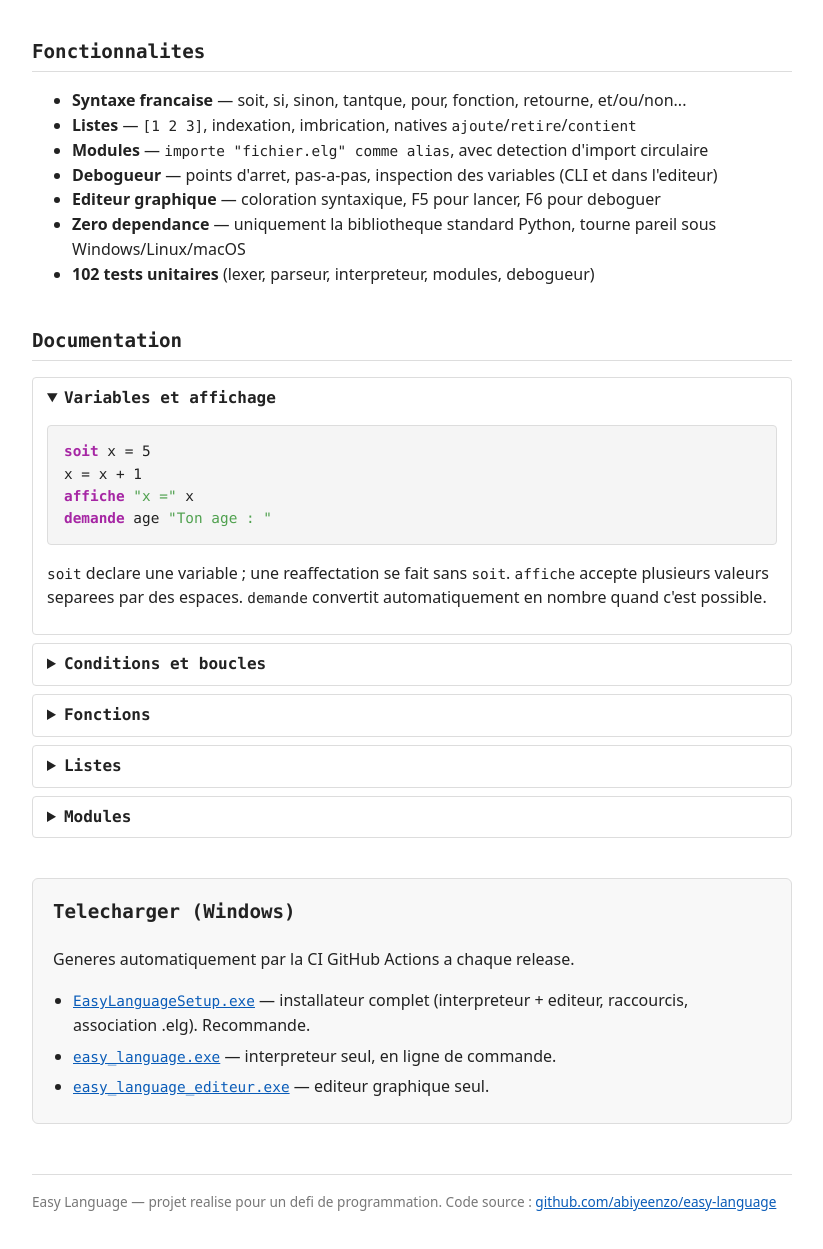
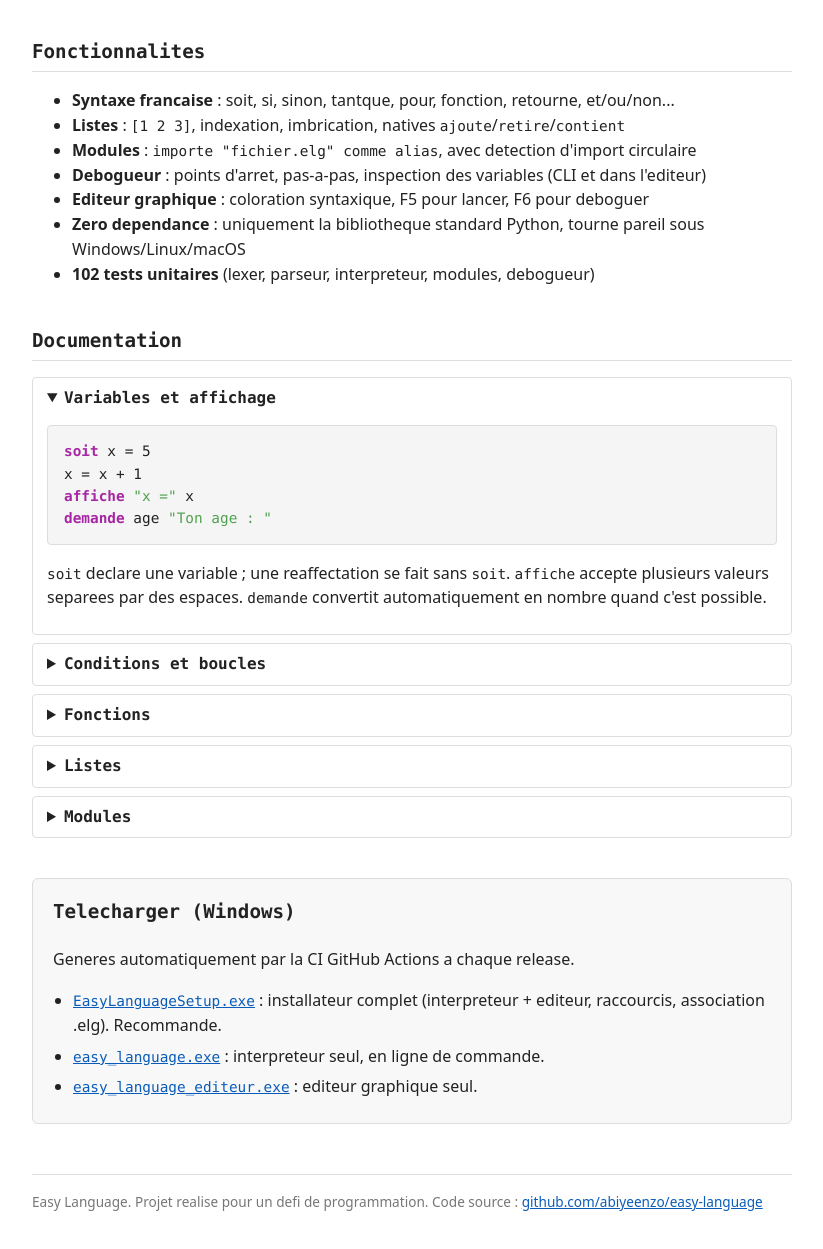
Before and after one commit to abiyeenzo/easy-language, a plain HTML site: page site/index.html in a window 1280 px wide. Shown: the part 417-1666 px from the top of the page, without its empty margins (228-1051 px from the left). Drawn offline with Linux system fonts and the light colour scheme.

Commit message:
Enleve les tirets cadratins des textes

```diff
--- a/site/index.html
+++ b/site/index.html
@@ -85,7 +85,7 @@
 </div>
 
 <h1>Easy Language</h1>
-<p class="tagline">Un langage de programmation interprete en Python, avec des mots-cles en francais. Pas de point-virgule, pas de virgule, pas d'accolade — les blocs sont indentes, comme en Python.</p>
+<p class="tagline">Un langage de programmation interprete en Python, avec des mots-cles en francais. Pas de point-virgule, pas de virgule, pas d'accolade : les blocs sont indentes, comme en Python.</p>
 
 <pre><code><span class="com"># exemple : exemples/bonjour.elg</span>
 <span class="kw">soit</span> nom = <span class="str">"monde"</span>
@@ -99,12 +99,12 @@
 
 <h2 id="fonctionnalites">Fonctionnalites</h2>
 <ul>
-  <li><strong>Syntaxe francaise</strong> — soit, si, sinon, tantque, pour, fonction, retourne, et/ou/non...</li>
-  <li><strong>Listes</strong> — <code>[1 2 3]</code>, indexation, imbrication, natives <code>ajoute</code>/<code>retire</code>/<code>contient</code></li>
-  <li><strong>Modules</strong> — <code>importe "fichier.elg" comme alias</code>, avec detection d'import circulaire</li>
-  <li><strong>Debogueur</strong> — points d'arret, pas-a-pas, inspection des variables (CLI et dans l'editeur)</li>
-  <li><strong>Editeur graphique</strong> — coloration syntaxique, F5 pour lancer, F6 pour deboguer</li>
-  <li><strong>Zero dependance</strong> — uniquement la bibliotheque standard Python, tourne pareil sous Windows/Linux/macOS</li>
+  <li><strong>Syntaxe francaise</strong> : soit, si, sinon, tantque, pour, fonction, retourne, et/ou/non...</li>
+  <li><strong>Listes</strong> : <code>[1 2 3]</code>, indexation, imbrication, natives <code>ajoute</code>/<code>retire</code>/<code>contient</code></li>
+  <li><strong>Modules</strong> : <code>importe "fichier.elg" comme alias</code>, avec detection d'import circulaire</li>
+  <li><strong>Debogueur</strong> : points d'arret, pas-a-pas, inspection des variables (CLI et dans l'editeur)</li>
+  <li><strong>Editeur graphique</strong> : coloration syntaxique, F5 pour lancer, F6 pour deboguer</li>
+  <li><strong>Zero dependance</strong> : uniquement la bibliotheque standard Python, tourne pareil sous Windows/Linux/macOS</li>
   <li><strong>102 tests unitaires</strong> (lexer, parseur, interpreteur, modules, debogueur)</li>
 </ul>
 
@@ -164,14 +164,14 @@ ajoute(fruits <span class="str">"kiwi"</span>)
 <h2 id="telecharger">Telecharger (Windows)</h2>
 <p>Generes automatiquement par la CI GitHub Actions a chaque release.</p>
 <ul>
-  <li><a href="https://github.com/abiyeenzo/easy-language/releases/latest/download/EasyLanguageSetup.exe"><code>EasyLanguageSetup.exe</code></a> — installateur complet (interpreteur + editeur, raccourcis, association .elg). Recommande.</li>
-  <li><a href="https://github.com/abiyeenzo/easy-language/releases/latest/download/easy_language.exe"><code>easy_language.exe</code></a> — interpreteur seul, en ligne de commande.</li>
-  <li><a href="https://github.com/abiyeenzo/easy-language/releases/latest/download/easy_language_editeur.exe"><code>easy_language_editeur.exe</code></a> — editeur graphique seul.</li>
+  <li><a href="https://github.com/abiyeenzo/easy-language/releases/latest/download/EasyLanguageSetup.exe"><code>EasyLanguageSetup.exe</code></a> : installateur complet (interpreteur + editeur, raccourcis, association .elg). Recommande.</li>
+  <li><a href="https://github.com/abiyeenzo/easy-language/releases/latest/download/easy_language.exe"><code>easy_language.exe</code></a> : interpreteur seul, en ligne de commande.</li>
+  <li><a href="https://github.com/abiyeenzo/easy-language/releases/latest/download/easy_language_editeur.exe"><code>easy_language_editeur.exe</code></a> : editeur graphique seul.</li>
 </ul>
 </div>
 
 <footer>
-  Easy Language — projet realise pour un defi de programmation.
+  Easy Language. Projet realise pour un defi de programmation.
   Code source : <a href="https://github.com/abiyeenzo/easy-language">github.com/abiyeenzo/easy-language</a>
 </footer>
 
```
Also changed, not shown: 2 other files.
